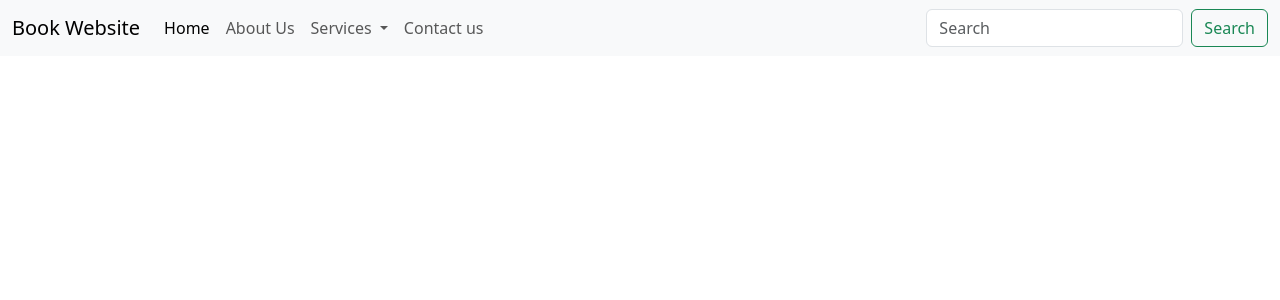
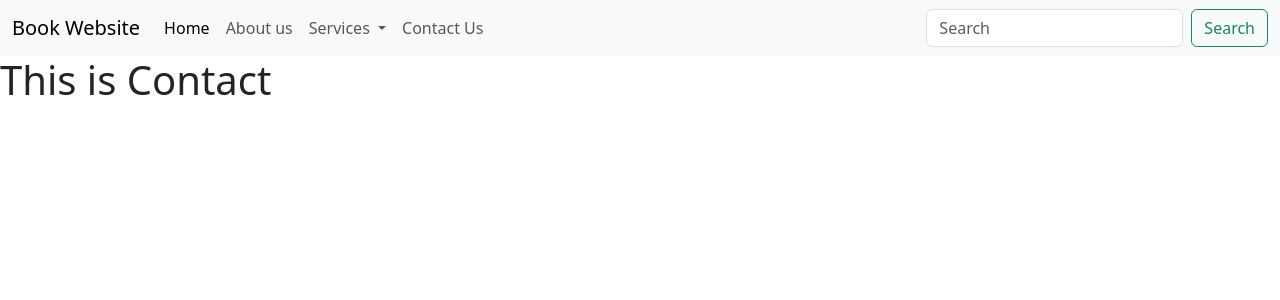
Before and after one commit to AdityaSawant3/django-basic-project-repo, a Django app: page /contact in a window 1280 px wide. Shown: the top 300 px of the page. Run offline with Django 5.2, Linux system fonts and the light colour scheme.

Commit message:
Implement basic django program.

```diff
--- a/basicproject/templates/base.html
+++ b/basicproject/templates/base.html
@@ -3,7 +3,7 @@
   <head>
     <meta charset="utf-8">
     <meta name="viewport" content="width=device-width, initial-scale=1">
-    <title> {% block title %}{% endblock title %} | Website </title>
+    <title>{% block title %}{% endblock title %} | Home</title>
     <link href="https://cdn.jsdelivr.net/npm/bootstrap@5.3.3/dist/css/bootstrap.min.css" rel="stylesheet" integrity="sha384-QWTKZyjpPEjISv5WaRU9OFeRpok6YctnYmDr5pNlyT2bRjXh0JMhjY6hW+ALEwIH" crossorigin="anonymous">
   </head>
   <body>
@@ -19,10 +19,10 @@
               <a class="nav-link active" aria-current="page" href="/">Home</a>
             </li>
             <li class="nav-item">
-                <a class="nav-link" href="/about">About Us</a>
+              <a class="nav-link" href="/about">About us</a>
             </li>
             <li class="nav-item dropdown">
-                <a class="nav-link dropdown-toggle" href="/services" role="button" data-bs-toggle="dropdown" aria-expanded="false">
+              <a class="nav-link dropdown-toggle" href="#" role="button" data-bs-toggle="dropdown" aria-expanded="false">
                 Services
               </a>
               <ul class="dropdown-menu">
@@ -33,7 +33,7 @@
               </ul>
             </li>
             <li class="nav-item">
-                <a class="nav-link" href="/contact">Contact us</a>
+              <a class="nav-link" href="/contact">Contact Us</a>
             </li>
           </ul>
           <form class="d-flex" role="search">
@@ -43,7 +43,7 @@
         </div>
       </div>
     </nav>
-      {% block body %} {% endblock %}
+    <h1>{% block body %}{% endblock body %}</h1>
     <script src="https://cdn.jsdelivr.net/npm/bootstrap@5.3.3/dist/js/bootstrap.bundle.min.js" integrity="sha384-YvpcrYf0tY3lHB60NNkmXc5s9fDVZLESaAA55NDzOxhy9GkcIdslK1eN7N6jIeHz" crossorigin="anonymous"></script>
   </body>
 </html>
--- a/basicproject/templates/contact.html
+++ b/basicproject/templates/contact.html
@@ -2,6 +2,4 @@
 
 {% block title %} Contact {% endblock title %}
 
-{% block body %}
-
-{% endblock body %}
+{% block body %}This is Contact {% endblock body %}
```
Also changed, not shown: basicproject/templates/index.html (+1 -25 lines). Lines whose indentation alone changed are shown as unchanged.
